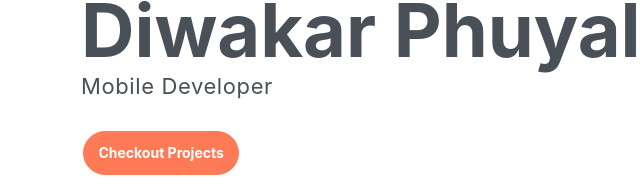
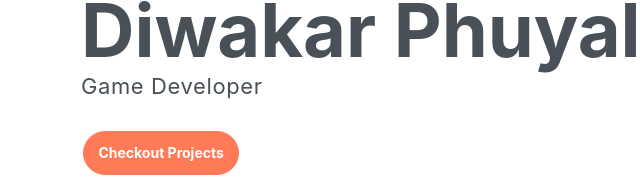
Before and after one commit to diwacreation3/diwacreation3, a plain HTML site: page index.html in a window 1280 px wide. Shown: the part 338-534 px from the top of the page, 4-644 px from the left. Drawn offline with Linux system fonts and the light colour scheme.

Commit message:
Update index.html

```diff
--- a/index.html
+++ b/index.html
@@ -38,7 +38,7 @@
             </div>
         </div>
     </nav>
-    <!-- End of page navibation -->
+    <!-- End of page navigation -->
 
     <!-- Page Header -->
     <header class="header" id="home">
@@ -46,7 +46,7 @@
             <div class="infos">
                 <h6 class="subtitle">Namaste,I'm</h6>
                 <h6 class="title">Diwakar Phuyal</h6>
-                <p>Mobile Developer</p>
+                <p>Game Developer</p>
 
                 <div class="buttons pt-3">
                     <a href="https://github.com/diwacreation3" target="_blank"><button class="btn btn-primary rounded"> Checkout Projects  </button></a>
```
